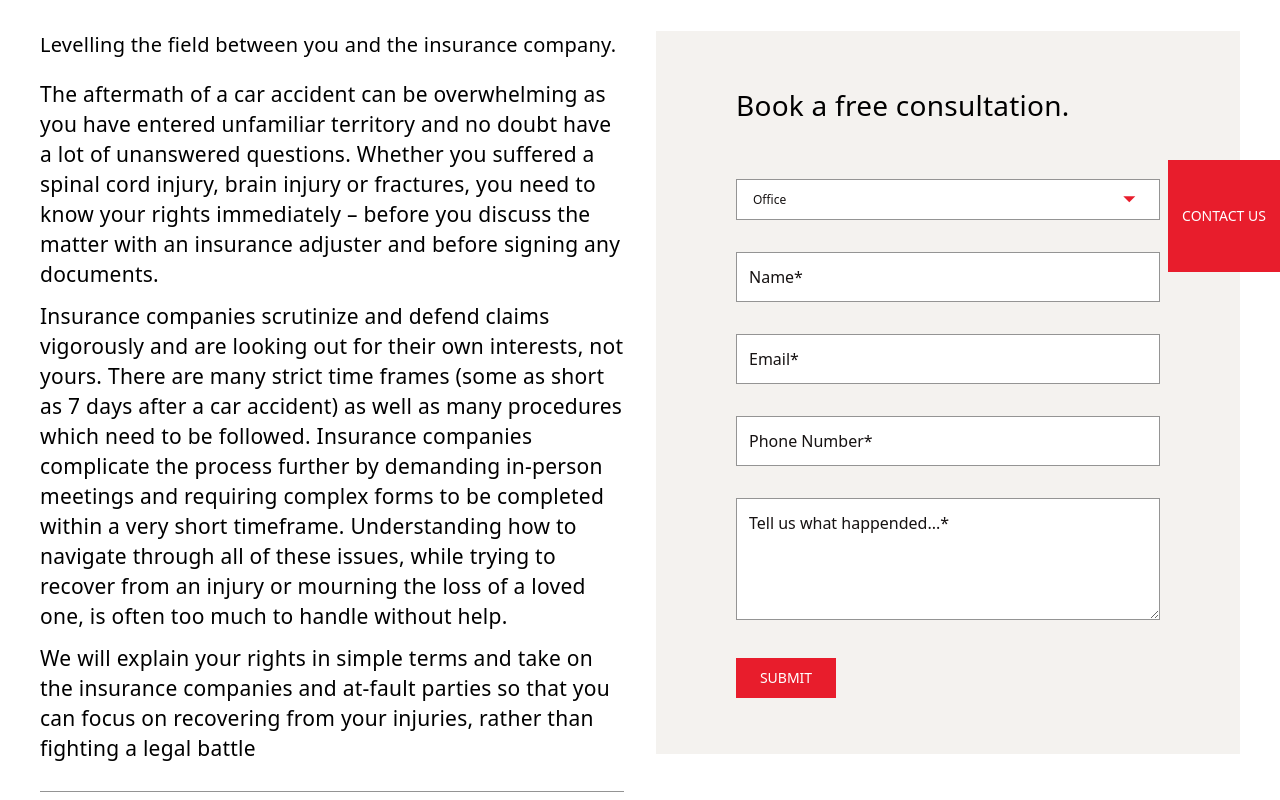
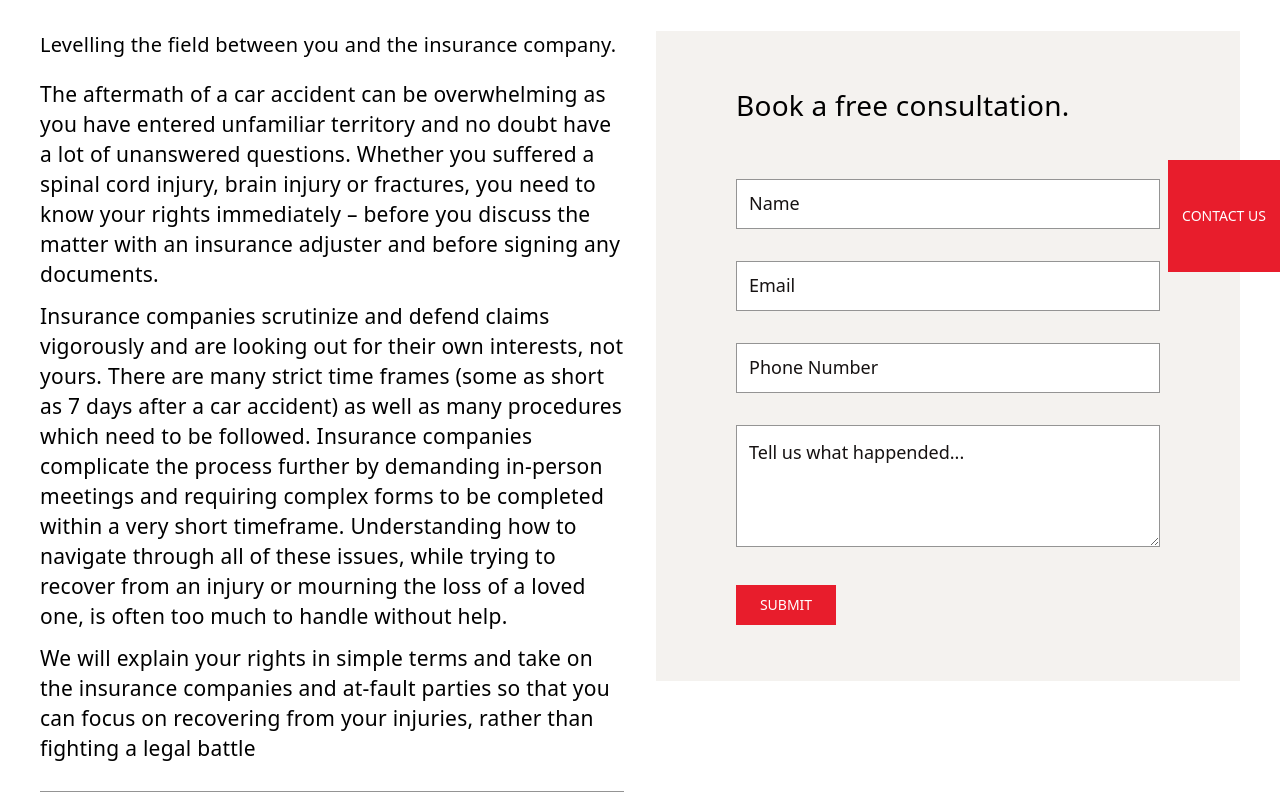
Before and after one commit to DevOluwatoyin/commercial-website, a React (Vite) app: page /car-accident in a window 1280 px wide. Shown: the part 520-1320 px from the top of the page. Built offline with nearby package versions, Linux system fonts and the light colour scheme; a web font is replaced by a local one.

Commit message:
fix contact page

```diff
--- a/src/components/ContactForm.jsx
+++ b/src/components/ContactForm.jsx
@@ -1,38 +1,31 @@
 /* eslint-disable react/prop-types */
-import Select from "./Select";
 import { ButtonLg } from "./Button";
 
-const ContactForm = ({ image }) => {
+const ContactForm = () => {
   return (
     <form action="" className="space-y-8">
-      <Select
-        image={image}
-        optionHeading="Office"
-        customSelectStyle="!text-left !border-primary-light !border-b !border-r"
-        customWrapperStyle="!w-full"
+      <input
+        type="text"
+        placeholder="Name"
+        className="w-full border border-primary-light p-3 placeholder:text-lg placeholder:font-medium placeholder:text-primary-dark"
+      />
+      <input
+        type="email"
+        placeholder="Email"
+        className="w-full border border-primary-light p-3 placeholder:text-lg placeholder:font-medium placeholder:text-primary-dark"
       />
       <input
         type="text"
-        placeholder="Name*"
-        className="w-full border border-primary-light p-3 placeholder:text-primary-dark"
-      />
-      <input
-        type="text"
-        placeholder="Email*"
-        className="w-full border border-primary-light p-3 placeholder:text-primary-dark"
-      />
-      <input
-        type="text"
-        placeholder="Phone Number*"
-        className="w-full border border-primary-light p-3 placeholder:text-primary-dark"
+        placeholder="Phone Number"
+        className="w-full border border-primary-light p-3 placeholder:text-lg placeholder:font-medium placeholder:text-primary-dark"
       />
       <textarea
         name=""
         id=""
         cols="30"
         rows="4"
-        placeholder="Tell us what happended...*"
-        className="w-full border border-primary-light p-3 placeholder:text-primary-dark"
+        placeholder="Tell us what happended..."
+        className="w-full border border-primary-light p-3 placeholder:text-lg placeholder:font-medium placeholder:text-primary-dark"
       ></textarea>
       <ButtonLg text="Submit" customStyle="!w-[100px]" />
     </form>
--- a/src/pages/contact.jsx
+++ b/src/pages/contact.jsx
@@ -51,15 +51,6 @@ const Contact = () => {
             loading="lazy"
             referrerPolicy="no-referrer-when-downgrade"
           ></iframe>
-          {/* <iframe
-            src="https://www.google.com/maps/embed?pb=!1m18!1m12!1m3!1d2896.0774130437717!2d-80.47859637613303!3d43.458981000000016!2m3!1f0!2f0!3f0!3m2!1i1024!2i768!4f13.1!3m3!1m2!1s0x882bf4f2b9473109%3A0xa1d23131ef6a5948!2sVIRK%20LAW!5e0!3m2!1sen!2sng!4v1714344921043!5m2!1sen!2sng"
-            width={600}
-            height={450}
-            style={{ border: 0 }}
-            allowFullScreen=""
-            loading="lazy"
-            referrerPolicy="no-referrer-when-downgrade"
-          ></iframe> */}
         </div>
       </div>
 
@@ -110,7 +101,7 @@ const Contact = () => {
       <div className="mx-auto mt-10 flex max-w-7xl flex-col justify-between gap-5 bg-white px-3 py-10 md:flex-row md:px-14 lg:p-20">
         <Typography
           color="primary-dark"
-          fontWeight="bold"
+          fontWeight="medium"
           customClassName="md:!text-5xl md:max-w-xs"
         >
           Book a free consultation.
```
